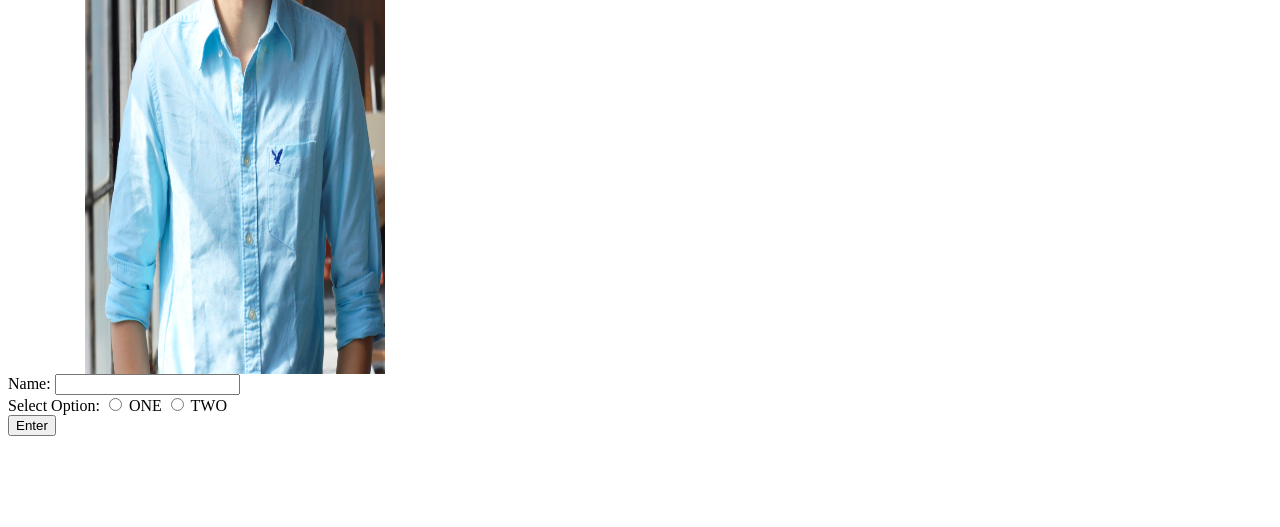
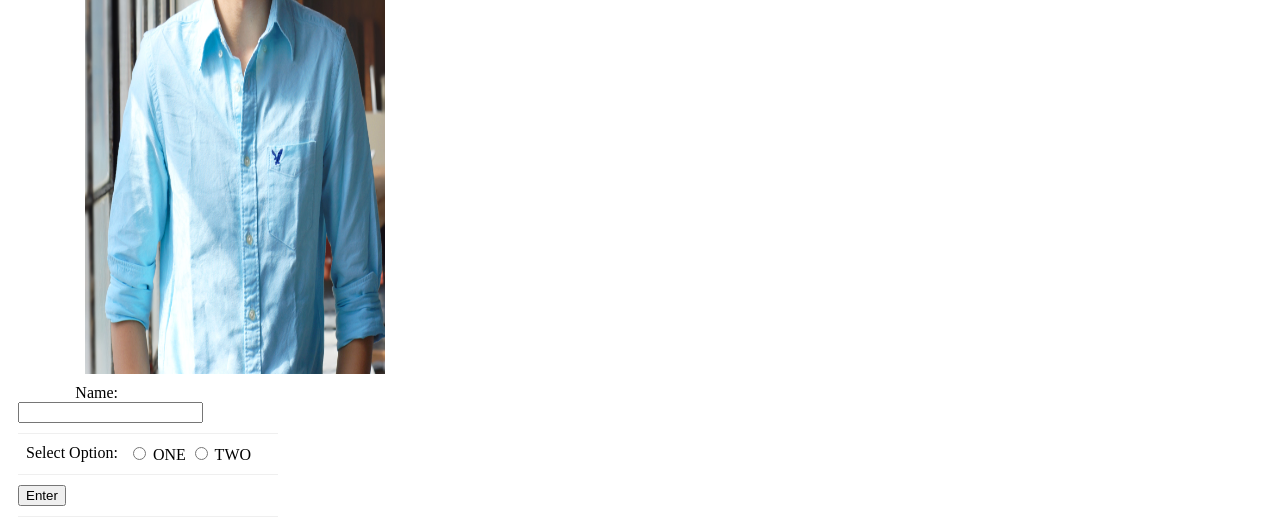
Before and after one commit to JayLTai/jonnyrules96.github.io, a plain HTML site: page index.html in a window 1280 px wide. Shown: the part 558-1085 px from the top of the page. Before the commit the page ends 1002 px from the top, so only its background shows below. Drawn offline with Linux system fonts and the light colour scheme.

Commit message:
and the css for forms

```diff
--- a/style.css
+++ b/style.css
@@ -59,6 +59,27 @@ p {
 	text-decoration: none;
 }
 
+div {
+	border-bottom: 1px solid #efefef;
+	margin: 10px;
+	padding-bottom: 10px;
+	width: 260px;
+}
+
+.title {
+	float: left;
+	width: 100px;
+	text-align: right;
+	padding-right: 10px;
+}
+
+.radio-buttons label {
+	float: none;
+}
+
+.submit {
+	text-align: right;
+}
 
 
 a:link{
```
